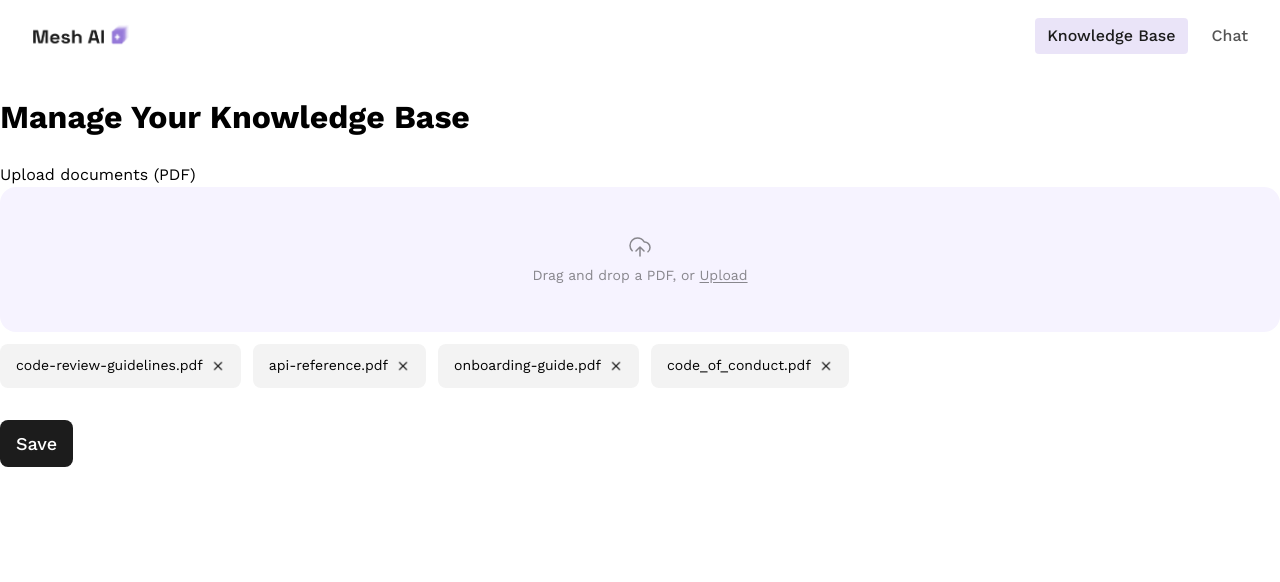
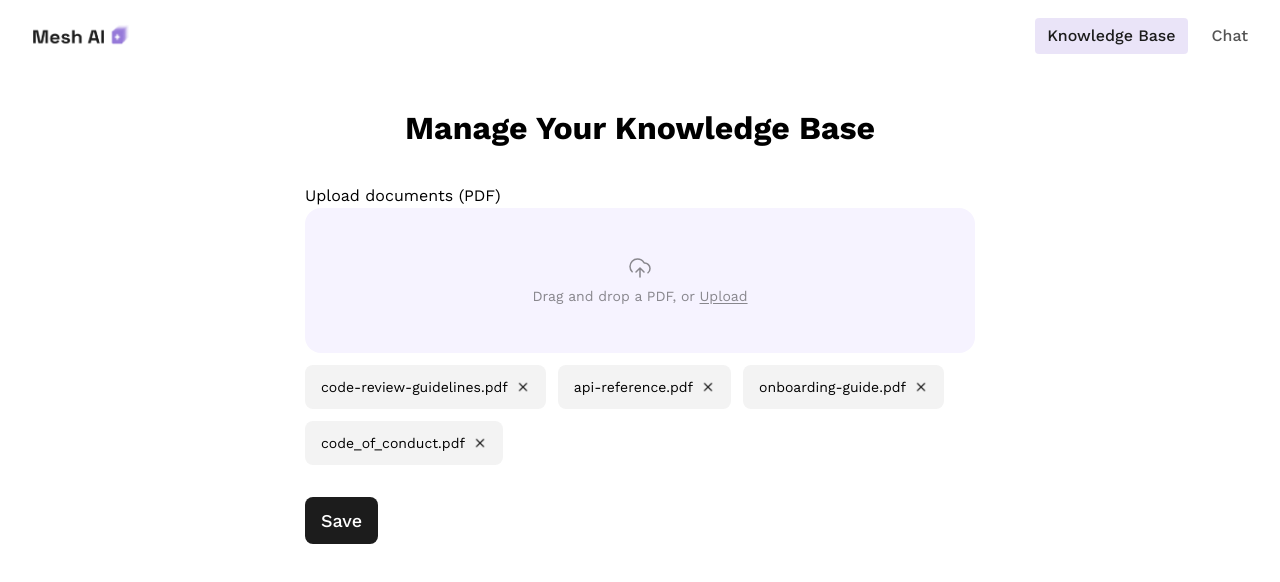
Before and after one commit to LF808mlb/ai-se_project_mesh-ai, a React (Vite) app in the folder client/: page /knowledge in a window 1280 px wide. Shown: the top 582 px of the page. Built offline with nearby package versions, Linux system fonts and the light colour scheme.

Commit message:
git commit -m "figma style7"

```diff
--- a/client/src/pages/Chat/Chat.css
+++ b/client/src/pages/Chat/Chat.css
@@ -323,14 +323,14 @@
 @media (min-width: 1201px) {
   .chat__messages {
     width: 671px;
-    margin-top: 95px;
-    margin-left: 80px;
+    margin: 95px auto 0;
     gap: 20px;
   }
 
   .chat__input-bar {
     width: 671px;
-    margin-left: 80px;
+    margin-left: auto;
+    margin-right: auto;
   }
 
   .chat__message {
--- a/client/src/pages/KnowledgeBase/KnowledgeBase.css
+++ b/client/src/pages/KnowledgeBase/KnowledgeBase.css
@@ -1,3 +1,20 @@
+.knowledge-base {
+  width: min(100%, 1100px);
+  margin: 0 auto;
+  padding: 32px;
+  box-sizing: border-box;
+}
+
+.knowledge-base h1 {
+  margin: 0;
+  text-align: center;
+}
+
+.knowledge-base__content {
+  width: min(100%, 670px);
+  margin: 32px auto 0;
+}
+
 .knowledge-base__save-btn {
   background: #1c1c1c;
   color: #fff;
@@ -81,8 +98,13 @@
 
 @media (max-width: 767px) {
   .knowledge-base {
+    width: 100%;
     padding-left: 20px;
     padding-right: 20px;
+  }
+
+  .knowledge-base__content {
+    margin-top: 24px;
   }
 
   .knowledge-base__upload-text {
```
